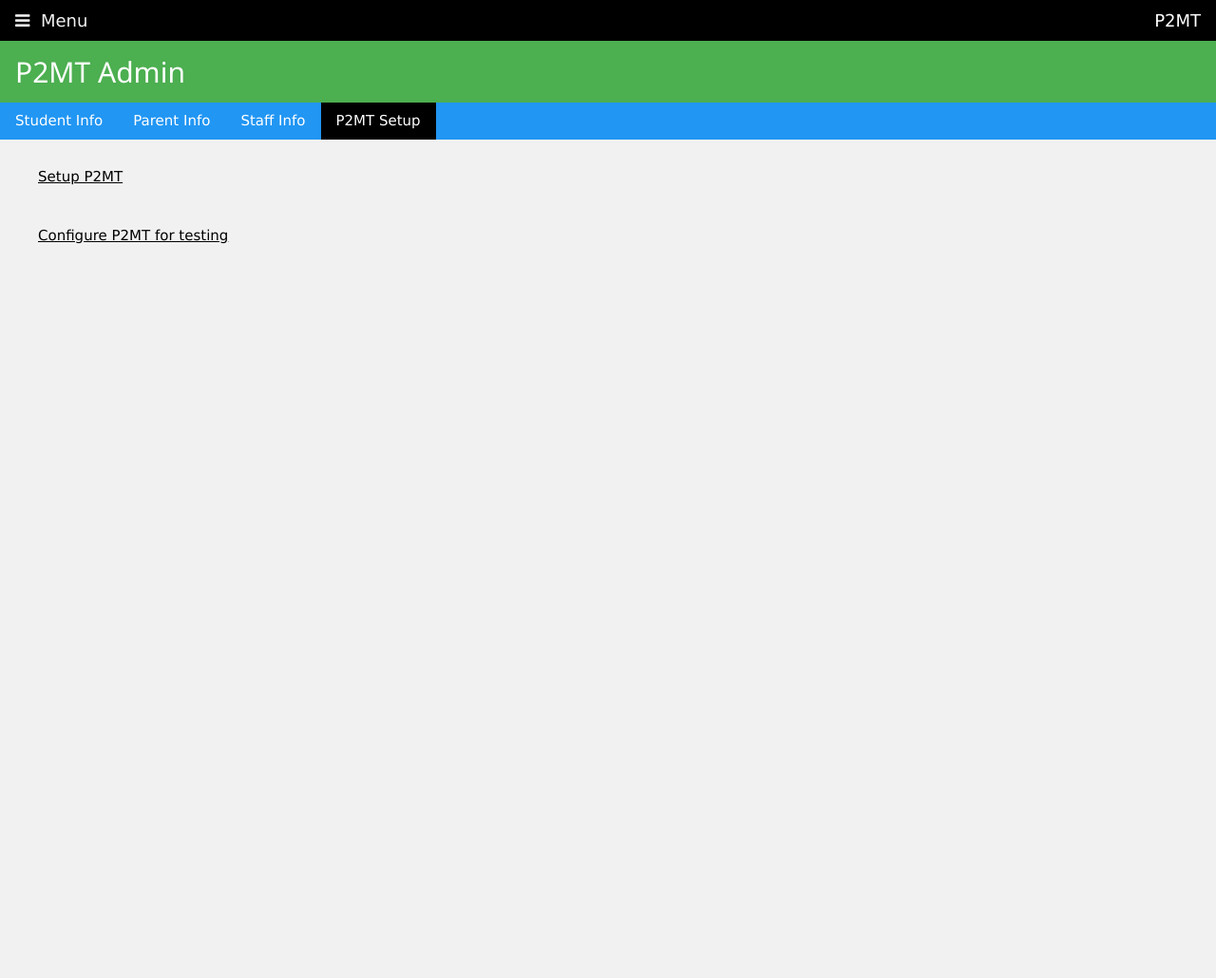
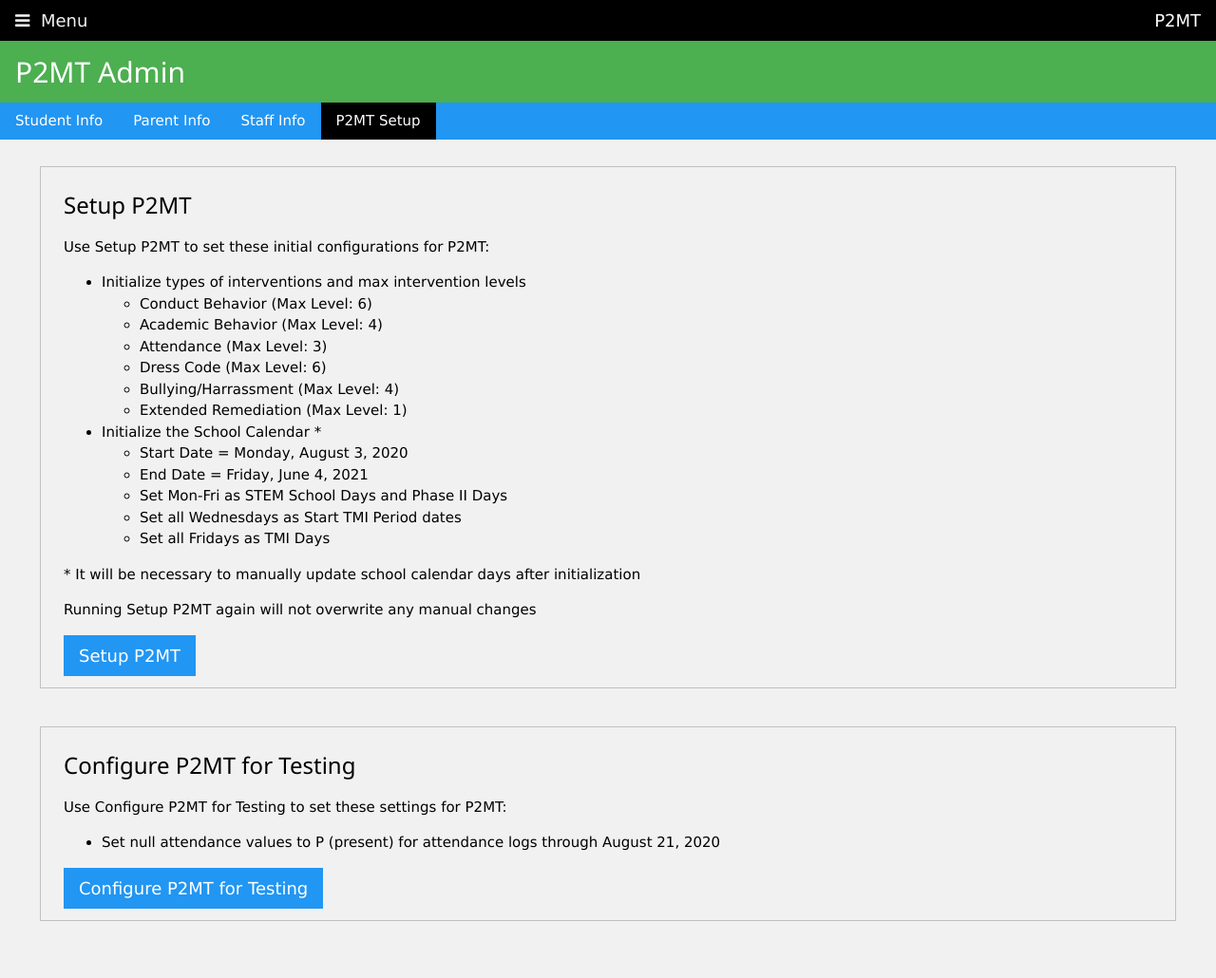
Before and after one commit to phase2team/stemtest, a Flask app: page /p2mtadmin in a window 1280 px wide, after a click on "P2MT Setup". Shown: the whole page at 95% size. Before the commit the page ends 257 px from the top, so only its background shows below. Run offline with Flask 2, Linux system fonts and the light colour scheme; data that the repository does not hold is empty; some libraries are stand-ins or nearby versions.

Commit message:
Merge branch 'master' of https://github.com/TerraX3000/P2MT_Test

```diff
--- a/P2MT_App/templates/p2mtadmin.html
+++ b/P2MT_App/templates/p2mtadmin.html
@@ -331,10 +331,43 @@
 
 <div class="infoTab" id="P2MTSetupTab" style="display:none">
     <div class="w3-container w3-padding-large w3-margin-right w3-margin-left w3-section">
-        <a href="{{url_for('main_bp.setupP2mt')}}" target="blank">Setup P2MT</a>
+        <fieldset class="w3-container w3-padding-large w3-hover-border-green">
+            <h3>Setup P2MT</h3>
+            <p>Use Setup P2MT to set these initial configurations for P2MT:</p>
+            <ul>
+                <li>Initialize types of interventions and max intervention levels</li>
+                <ul>
+                    <li>Conduct Behavior (Max Level: 6)</li>
+                    <li>Academic Behavior (Max Level: 4)</li>
+                    <li>Attendance (Max Level: 3)</li>
+                    <li>Dress Code (Max Level: 6)</li>
+                    <li>Bullying/Harrassment (Max Level: 4)</li>
+                    <li>Extended Remediation (Max Level: 1)</li>
+                </ul>
+                <li>Initialize the School Calendar *</li>
+                <ul>
+                    <li>Start Date = Monday, August 3, 2020</li>
+                    <li>End Date = Friday, June 4, 2021</li>
+                    <li>Set Mon-Fri as STEM School Days and Phase II Days </li>
+                    <li>Set all Wednesdays as Start TMI Period dates</li>
+                    <li>Set all Fridays as TMI Days</li>
+                </ul>
+            </ul>
+            <p> * It will be necessary to manually update school calendar days after initialization</p>
+            <p>Running Setup P2MT again will not overwrite any manual changes</p>
+            <a href="{{url_for('main_bp.setupP2mt')}}" target="blank" class="w3-btn w3-blue w3-large">Setup P2MT</a>
+        </fieldset>
     </div>
     <div class="w3-container w3-padding-large w3-margin-right w3-margin-left w3-section">
-        <a href="{{url_for('main_bp.testP2mt')}}" target="blank">Configure P2MT for testing</a>
+        <fieldset class="w3-container w3-padding-large w3-hover-border-green">
+            <h3>Configure P2MT for Testing</h3>
+            <p>Use Configure P2MT for Testing to set these settings for P2MT:</p>
+            <ul>
+                <li>Set null attendance values to P (present) for attendance logs through August 21, 2020</li>
+            </ul>
+            <a href="{{url_for('main_bp.testP2mt')}}" target="blank" class="w3-btn w3-blue w3-large">Configure P2MT for
+                Testing</a>
+        </fieldset>
     </div>
 </div>
 
```
